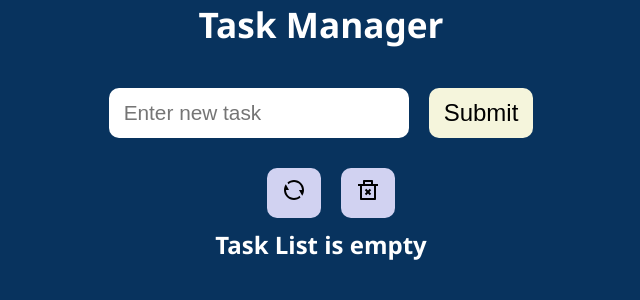
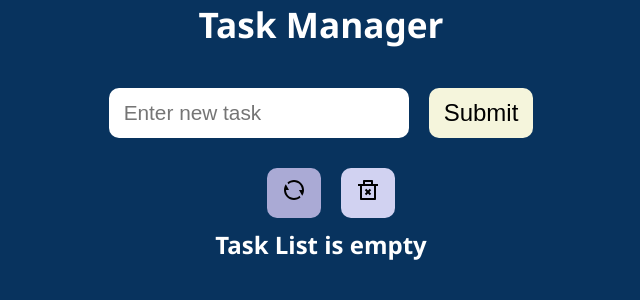
Before and after one commit to Valeriusdev/react-task-manager-app, a React (Vite) app: page / in a window 1280 px wide. In both pictures the pointer is over the button 613 px from the left and 193 px from the top of the page. Shown: the top 300 px of the page, without its empty margins (319-959 px from the left). Built offline with nearby package versions, Linux system fonts and the light colour scheme.

Commit message:
upate Button component styling

```diff
--- a/src/UI/Button.module.css
+++ b/src/UI/Button.module.css
@@ -8,3 +8,7 @@
     border: none;
     border-radius: 10px;
 }
+
+.button:hover {
+    background-color: rgb(170, 170, 213);
+}
```
